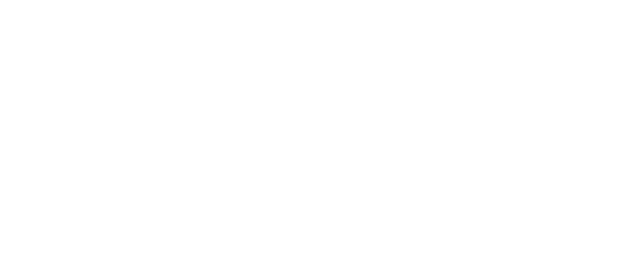
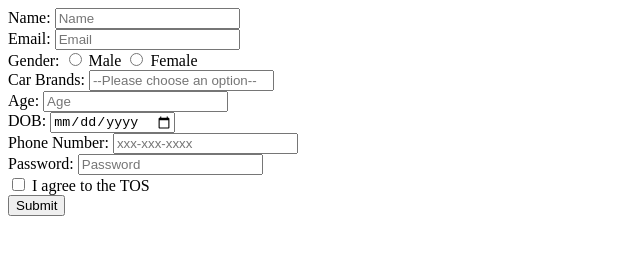
Before and after one commit to acciojob/signup-form-car-VigneshK038, a website: page main.html in a window 1280 px wide. Shown: the whole page, without its empty margins (0-640 px from the left). Drawn offline with Linux system fonts and the light colour scheme.

Commit message:
created a submission

```diff
--- a/main.html
+++ b/main.html
@@ -8,6 +8,39 @@
 
 <body>
 	<!-- the entire body must be written by student -->
+	<form method="post">
+		<label for="name">Name: </label>
+		<input type="text" id="name" name="name" placeholder="Name" required />
+		<br />
+		<label for="email">Email: </label>
+		<input type="email" id="email" name="email" placeholder="Email" required />
+		<br />
+		<label>Gender: </label>
+		<input type="radio" id="gender_m" name="gender" required />
+		<label for="gender_m">Male</label>
+		<input type="radio" id="gender_f" name="gender" required />
+		<label for="gender_f">Female</label>
+		<br />
+		<label for="cars">Car Brands: </label>
+		<input type="select" id="cars" name="cars" placeholder="--Please choose an option--" required />
+		<br />
+		<lable for="age">Age: </lable>
+		<input type="number" id="age" name="age" placeholder="Age" required />
+		<br />
+		<lable for="dob">DOB: </lable>
+		<input type="date" id="dob" name="dob" required />
+		<br />
+		<lable for="tel">Phone Number: </lable>
+		<input type="tel" id="tel" name="tel" placeholder="xxx-xxx-xxxx" required />
+		<br />
+		<lable for="password">Password: </lable>
+		<input type="password" id="password" name="password" placeholder="Password" required />
+		<br />
+		<input type="checkbox" id="tos" name="tos" required />
+		<label for="tos">I agree to the TOS</label>
+		<br />
+		<input type="submit" value="Submit" />
+	</form>
     <script type="text/javascript" src="./script.js">
 </script>
 
```
